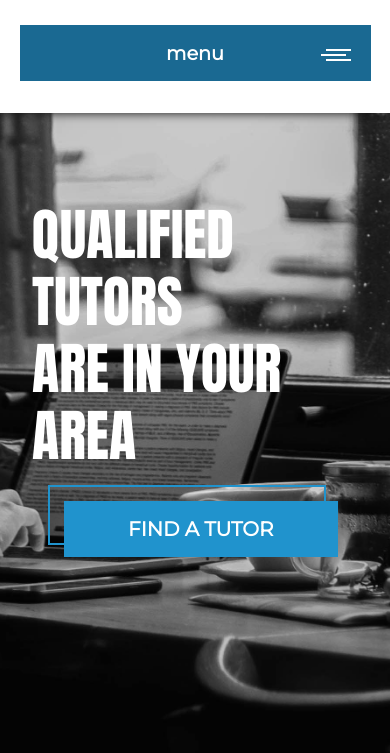
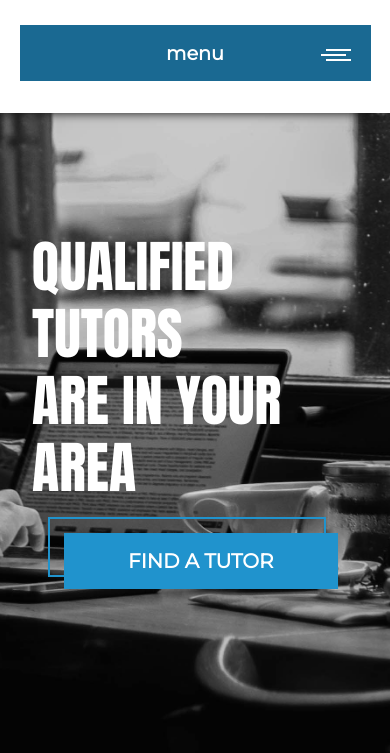
Before and after one commit to celinanperalta/CS-146, a plain HTML site: page index.html in a window 390 px wide. Shown: the part 91-844 px from the top of the page. Drawn offline with Linux system fonts and the light colour scheme.

Commit message:
Responsiveness

```diff
--- a/src/styles/app.css
+++ b/src/styles/app.css
@@ -125,6 +125,13 @@ a {
 
   .hero__content a {
     padding: 1rem 4rem;
+  }
+}
+
+@media (max-width: 400px) {
+  .hero__content {
+    font-size: 3.5rem;
+    margin-top: 10rem;
   }
 }
 
```
